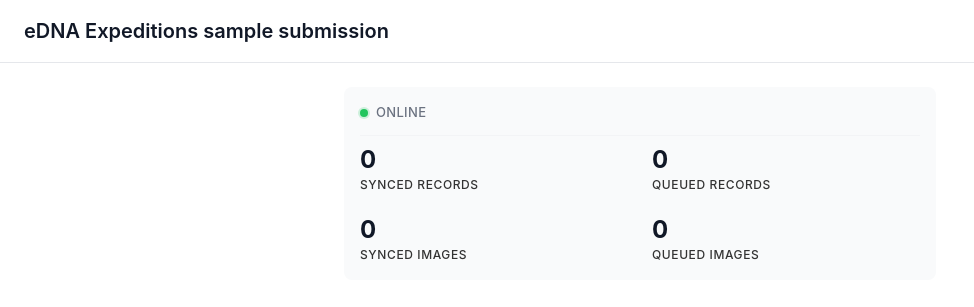
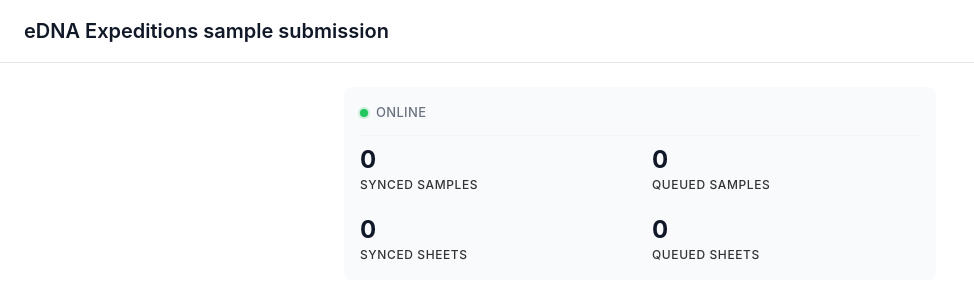
Before and after one commit to iobis/edna-sample-app, a React (Vite) app: page / in a window 1280 px wide. Shown: the top 307 px of the page, without its empty margins (0-974 px from the left). Built offline with nearby package versions, Linux system fonts and the light colour scheme; no server answers.

Commit message:
minor changes

```diff
--- a/src/components/SyncStatus/SyncStatus.tsx
+++ b/src/components/SyncStatus/SyncStatus.tsx
@@ -141,19 +141,19 @@ export function SyncStatus({ onError, onSuccess }: SyncStatusProps) {
       <div className={styles.stats}>
         <div className={styles.stat}>
           <span className={styles.statValue}>{stats.synced}</span>
-          <span className={styles.statLabel}>Synced Records</span>
+          <span className={styles.statLabel}>Synced samples</span>
         </div>
         <div className={`${styles.stat} ${stats.queued > 0 ? styles.statQueued : ''}`}>
           <span className={styles.statValue}>{stats.queued}</span>
-          <span className={styles.statLabel}>Queued Records</span>
+          <span className={styles.statLabel}>Queued samples</span>
         </div>
         <div className={styles.stat}>
           <span className={styles.statValue}>{stats.syncedImages}</span>
-          <span className={styles.statLabel}>Synced Images</span>
+          <span className={styles.statLabel}>Synced sheets</span>
         </div>
         <div className={`${styles.stat} ${stats.queuedImages > 0 ? styles.statQueued : ''}`}>
           <span className={styles.statValue}>{stats.queuedImages}</span>
-          <span className={styles.statLabel}>Queued Images</span>
+          <span className={styles.statLabel}>Queued sheets</span>
         </div>
       </div>
     </div>
```
